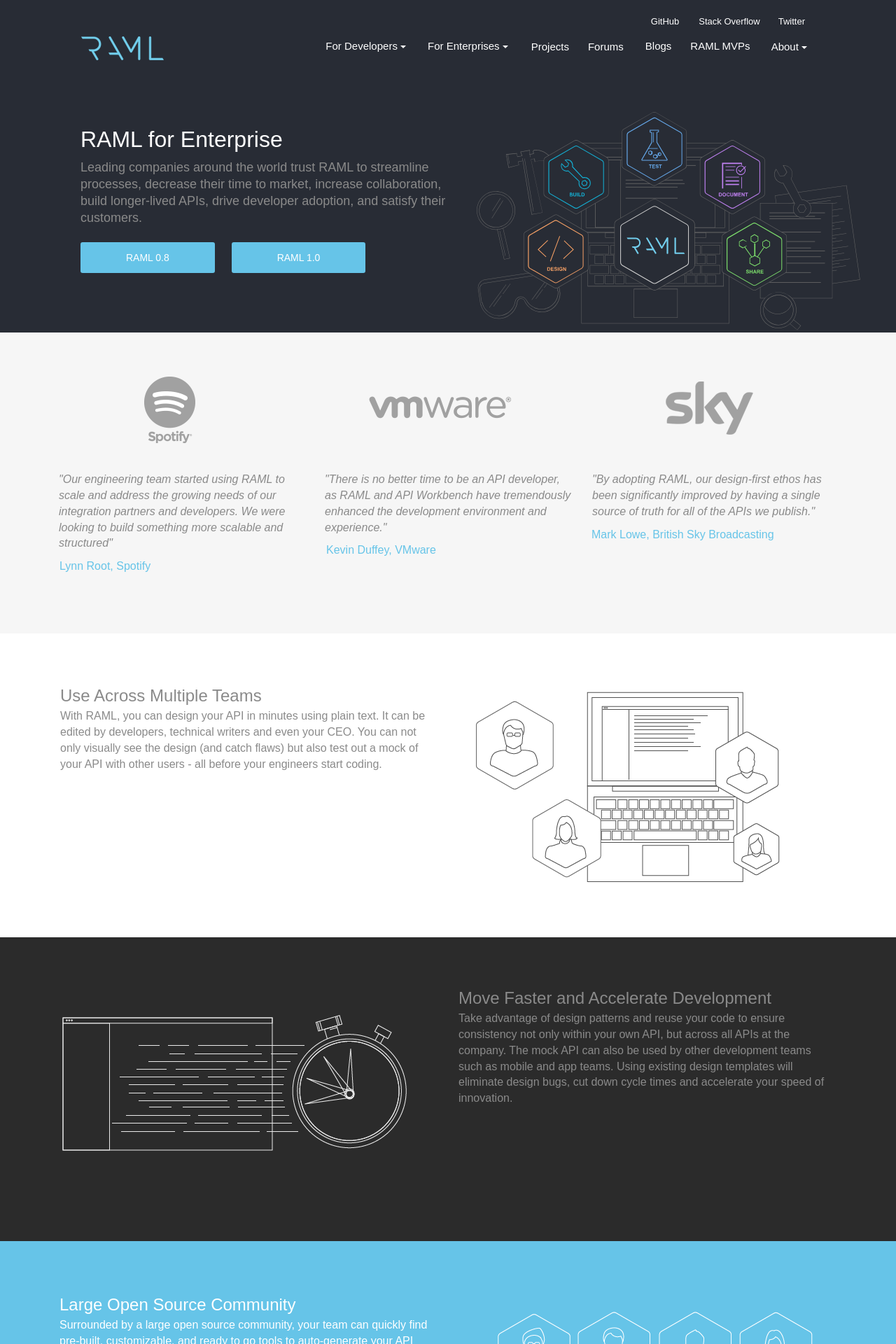
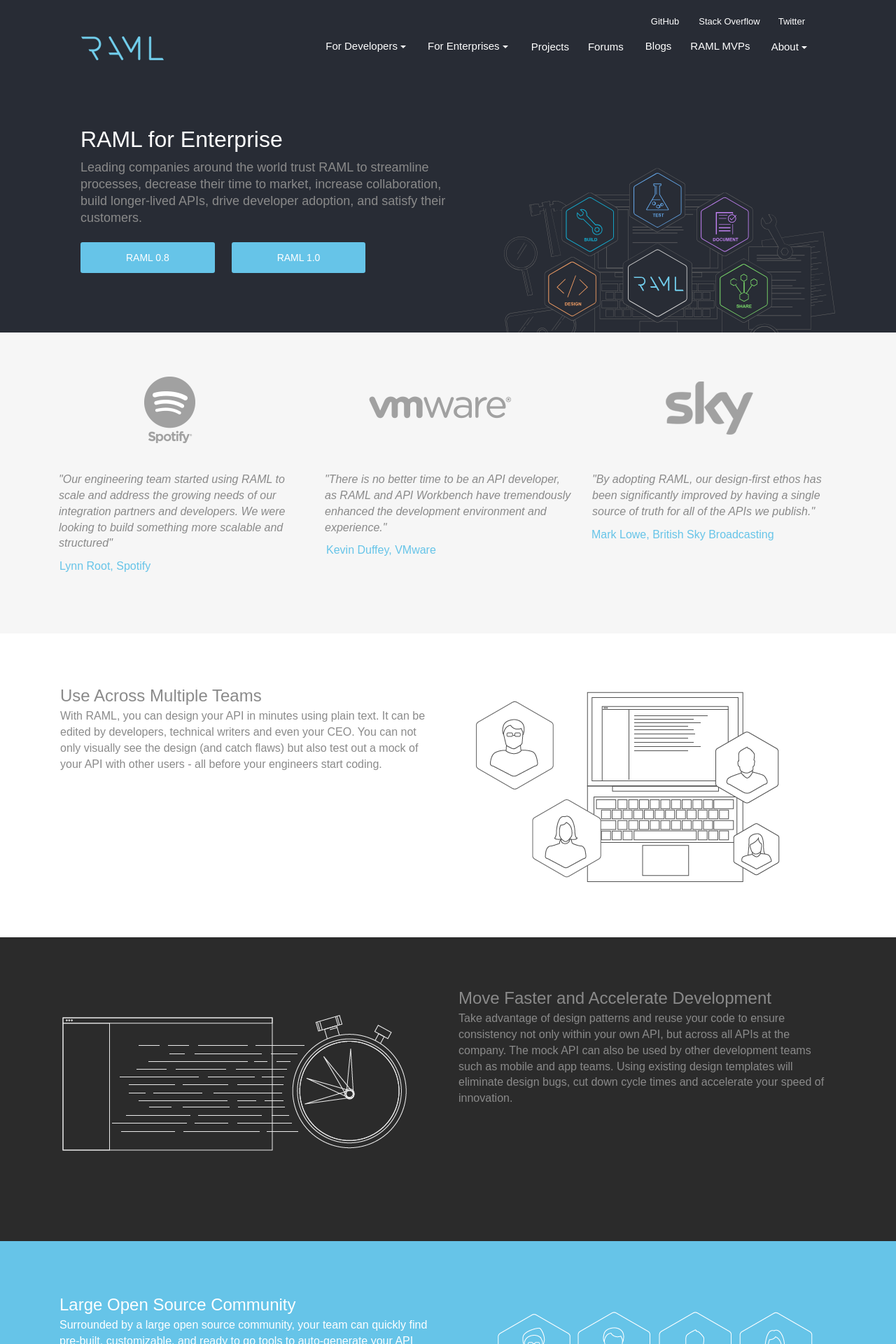
Before and after one commit to raml-org/raml-org, a Jekyll site: the page built from enterprises.html, in a window 1280 px wide. Shown: the top 1920 px of the page at 70% size. Built offline with Jekyll 4.4.1, drawn with Linux system fonts in a browser that asks for light colours; nearby versions of some CDN libraries.

Commit message:
Fixed the css for large screen

```diff
--- a/css/style.scss
+++ b/css/style.scss
@@ -400,7 +400,7 @@
       padding: 6px 52px;
     }
     a.mulelink {
-      margin-right: 7px;
+      margin-right: 5px;
     }
     a.moreinfo {
       padding: 5px 30px;
@@ -760,9 +760,6 @@
   .row {
     padding: 6% 8%;
   }
-  div.do-more-content {
-    padding: 0 427px;
-  }
 
   h2 {
     font-size: 24px;
@@ -772,6 +769,8 @@
   p {
     width: 540px;
     padding-bottom: 8px;
+    margin-left: auto;
+    margin-right: auto;
   }
 
   a.raml-links {
@@ -1962,3 +1961,12 @@
   z-index:100;
   display:none;
 }
+
+@media screen and (max-width: 1600px) {
+  .developer, .enterprises {
+    div.top_wrapper {
+      background-size: 38%;
+      background-position: 90% 119%;
+    }
+  }
+}
```
